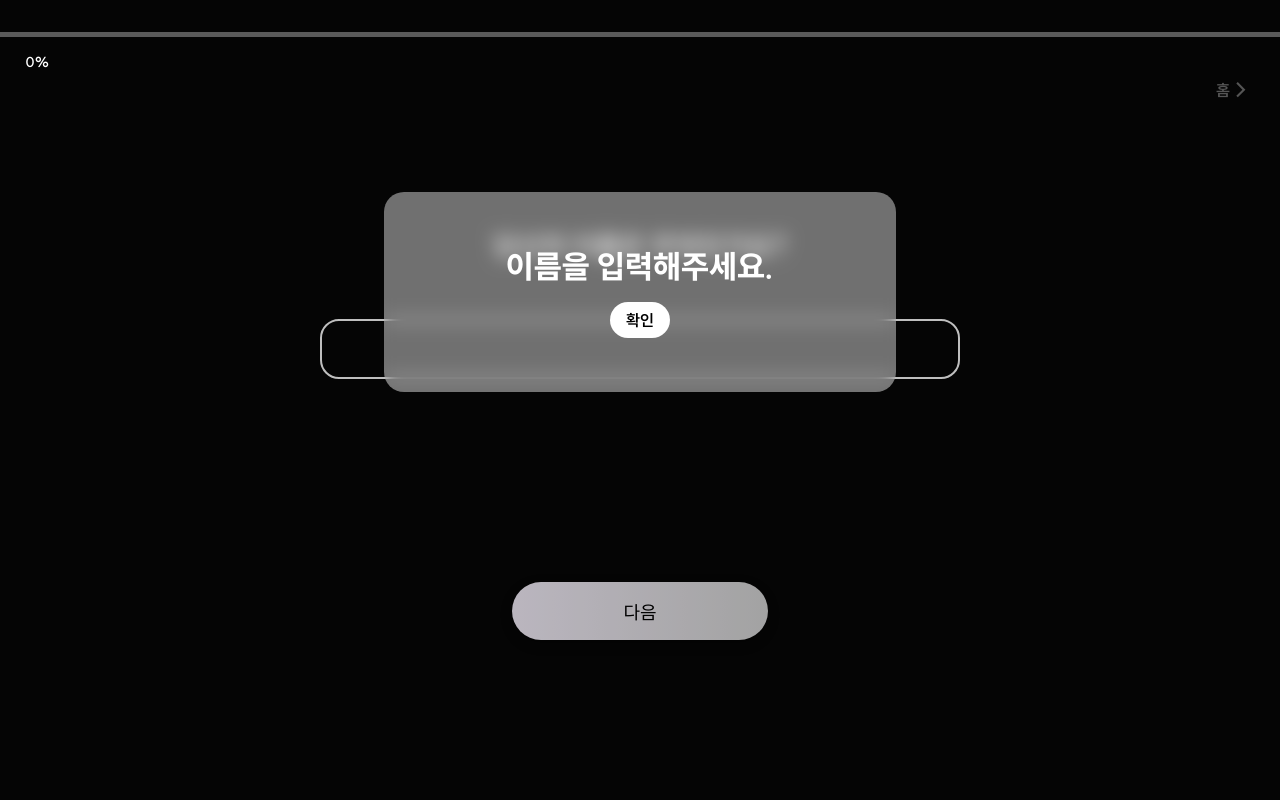
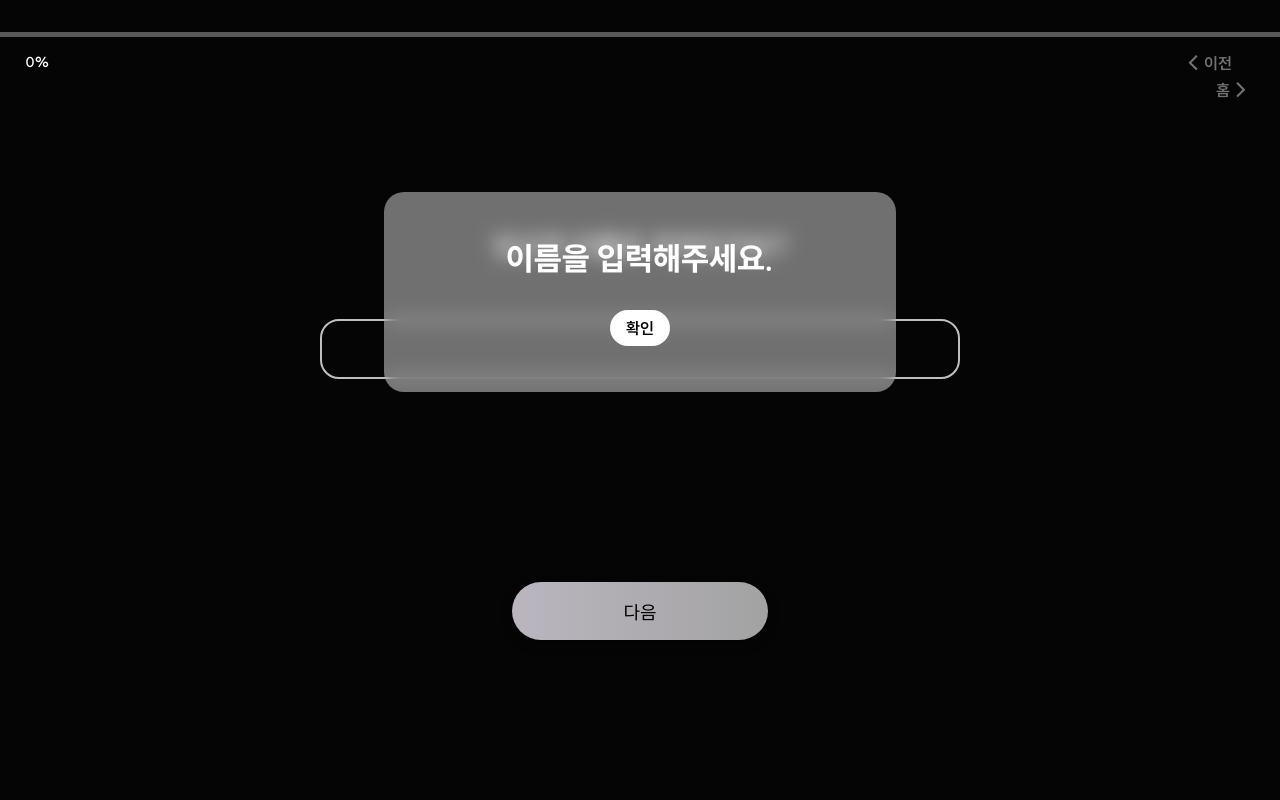
Before and after one commit to jiminseong/braintest, a React (Vite) app: page /test/content in a window 1280 px wide. Both pictures are taken after a click on the button "다음". Shown: the top 800 px of the page. Built offline with nearby package versions, Linux system fonts and the light colour scheme.

Commit message:
feat: 피드백반영1

```diff
--- a/src/component/button/NavigationButton.tsx
+++ b/src/component/button/NavigationButton.tsx
@@ -32,6 +32,7 @@ const NavigationButton: React.FC<NavigationButtonProps> = ({ onClick, top = '-4e
 export default NavigationButton;
 
 const NavigationButtonWrapper = styled.div<{ top: string; right: string }>`
+    z-index: 10;
     cursor: pointer;
     position: fixed;
     right: ${(props) => props.right};
--- a/src/pages/home/HomePage.tsx
+++ b/src/pages/home/HomePage.tsx
@@ -114,7 +114,7 @@ const ContentText = styled.p`
 
 const StyledLogo = styled(Logo)`
     position: absolute;
-    width: 10%;
+    width: 7%;
     top: 1.5em;
     right: 2em;
 `;
@@ -135,7 +135,7 @@ const ButtonWrapper = styled.button`
 `;
 const StyledTestStartButton = styled(TestStartButton)`
     &:hover {
-        fill: url(<path-to-image>) lightgray -0.409px 0px / 100.112% 100% no-repeat;
+        fill: lightgray -0.409px 0px / 100.112% 100% no-repeat;
         filter: drop-shadow(0px 0px 17px #7aff77);
     }
 `;
--- a/src/pages/home/ui/FirstNeuron.tsx
+++ b/src/pages/home/ui/FirstNeuron.tsx
@@ -15,7 +15,7 @@ const FirstNeuron: React.FC<FirstNeuronProps> = ({ stop }) => {
     const variants = {
         animate: {
             x: [0, '8vw', '-12vw', '3vw', '-5vw', '20vw', '-18vw', '6vw', '-7vw', '10vw', '-3vw', 0],
-            y: ['0vh', '10vh', '-8vh', '4vh', '-2vh', '18vh', '-15vh', '7vh', '-10vh', '12vh', '-5vh', 0],
+            y: [0, '10vh', '-8vh', '4vh', '-2vh', '18vh', '-15vh', '7vh', '-10vh', '12vh', '-5vh', 0],
 
             transition: {
                 x: { repeat: Infinity, repeatType: 'loop', duration: 80, ease: 'easeInOut' },
--- a/src/pages/test-content/TestContentPage.tsx
+++ b/src/pages/test-content/TestContentPage.tsx
@@ -91,6 +91,7 @@ const TestContentPage = () => {
     };
 
     const goBack = () => {
+        if (nameCheck === false) navigate('/caution');
         if (loading && page === 2) {
             setLoading(false);
             setPage(1);
@@ -207,6 +208,7 @@ const TestContentPage = () => {
                 <Column>
                     {nameCheck === false && (
                         <ContentColumn>
+                            <NavigationButton top="3.3125em" right="3em" onClick={() => goBack()} />
                             <NavigationButton top="5em" onClick={() => navigate('/')} home />
                             <Column2>
                                 <Text>당신의 이름은 무엇인가요?</Text>
--- a/src/pages/test-content/ui/AlertModal.tsx
+++ b/src/pages/test-content/ui/AlertModal.tsx
@@ -40,7 +40,7 @@ const AlertModalContainer = styled.div`
     flex-direction: column;
     align-items: center;
     justify-content: center;
-    gap: 1em;
+    gap: 2em;
 `;
 const Text = styled.div`
     color: #fff;
```
